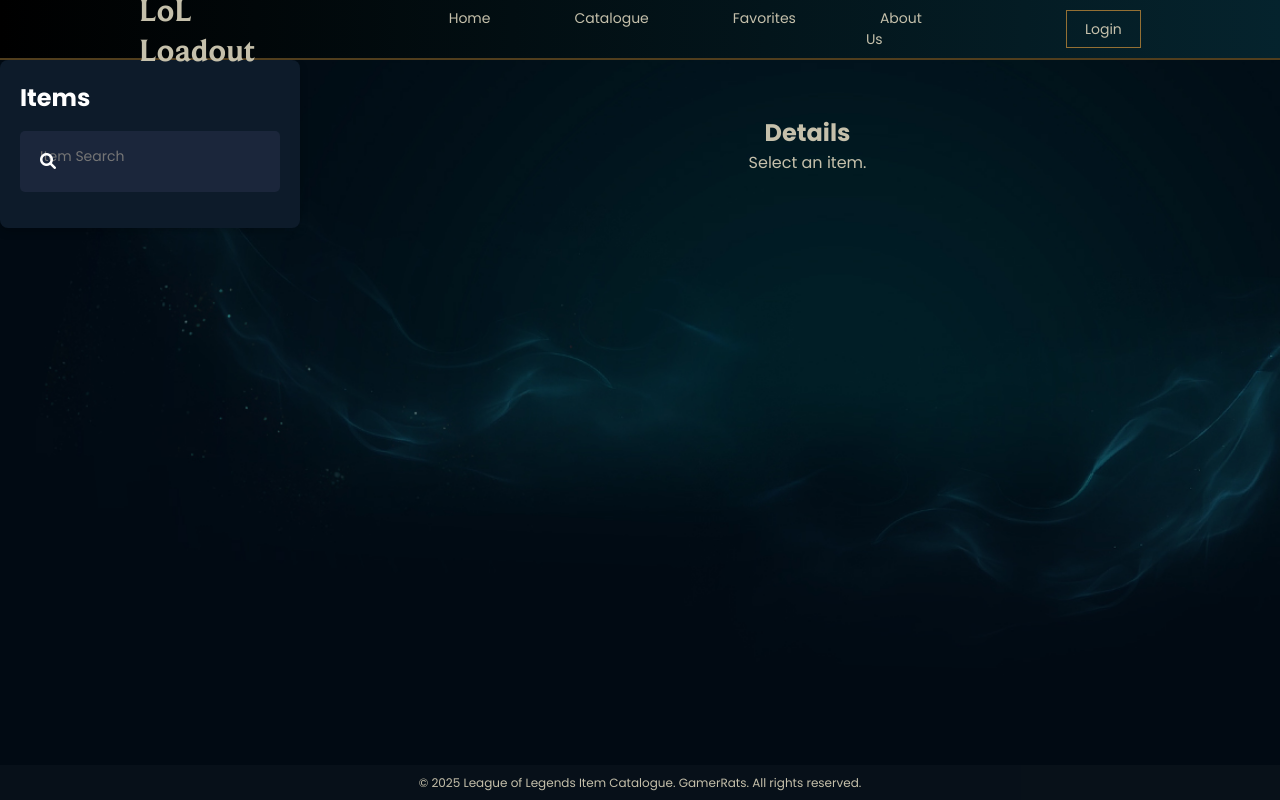
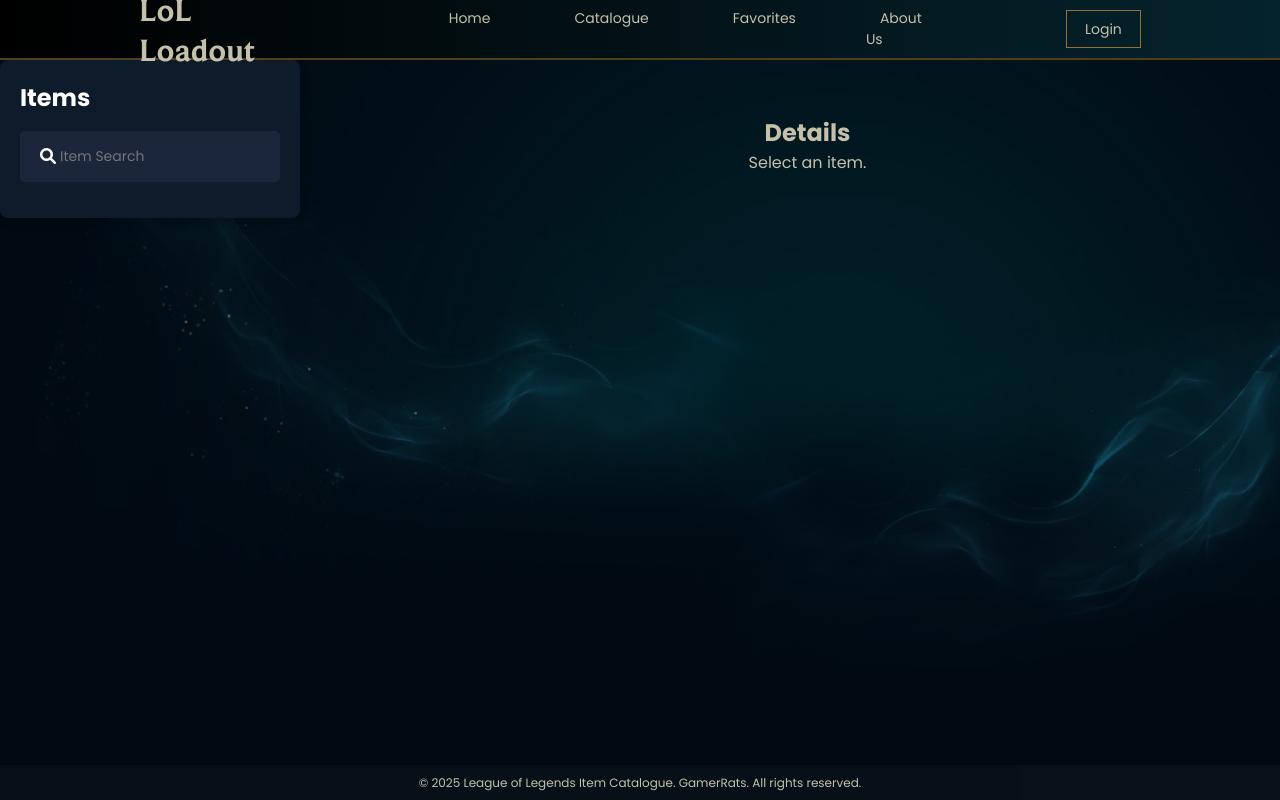
Before and after one commit to Gamer-Rats/vault.gg, a plain HTML site: page items.html in a window 1280 px wide. Drawn offline with Linux system fonts and the light colour scheme; no server answers.

```diff
--- a/items.css
+++ b/items.css
@@ -160,14 +160,20 @@
     width: 300px; /* Adjust width to match the design */
 }
 
-#searchKey{
+#searchKey {
     width: 70%;
-    padding: 10px;
-    margin-bottom: 10px;
+    padding: 10px 30px; /* Increase padding on the left to move the text */
     display: inline-block;
+    background-color: #011a21; /* Ensure the background matches the design */
+    color: #c5c0ab; /* Text color */
+    border: none; /* Remove border */
+    border-radius: 5px; /* Add rounded corners */
+    outline: none; /* Remove focus outline */
+    font-size: 14px; /* Adjust font size */
+    box-sizing: border-box; /* Ensure padding doesn't affect width */
 }
 
-#searchButton{
+#searchButton {
     padding: 10px;
     background-color: #011a21;
     color: #c5c0ab;
@@ -175,7 +181,7 @@
     cursor: pointer;
 }
 
-#detail{
+#detail {
     flex-grow: 6;
     height: 100%;
     text-align: center;
--- a/script.js
+++ b/script.js
@@ -159,7 +159,7 @@
             html += `
                 <div class="saved-item">
                     <img src="https://ddragon.leagueoflegends.com/cdn/15.7.1/img/item/${item.image.full}" alt="${item.name}">
-                    <p>${item.gold.base}</p>
+                    <p>${item.name}</p>
                     <img src="images/x_button.png" alt="Remove" class="remove-button" onclick="removeFavorite('${name}')">
                 </div>
             `;
```
